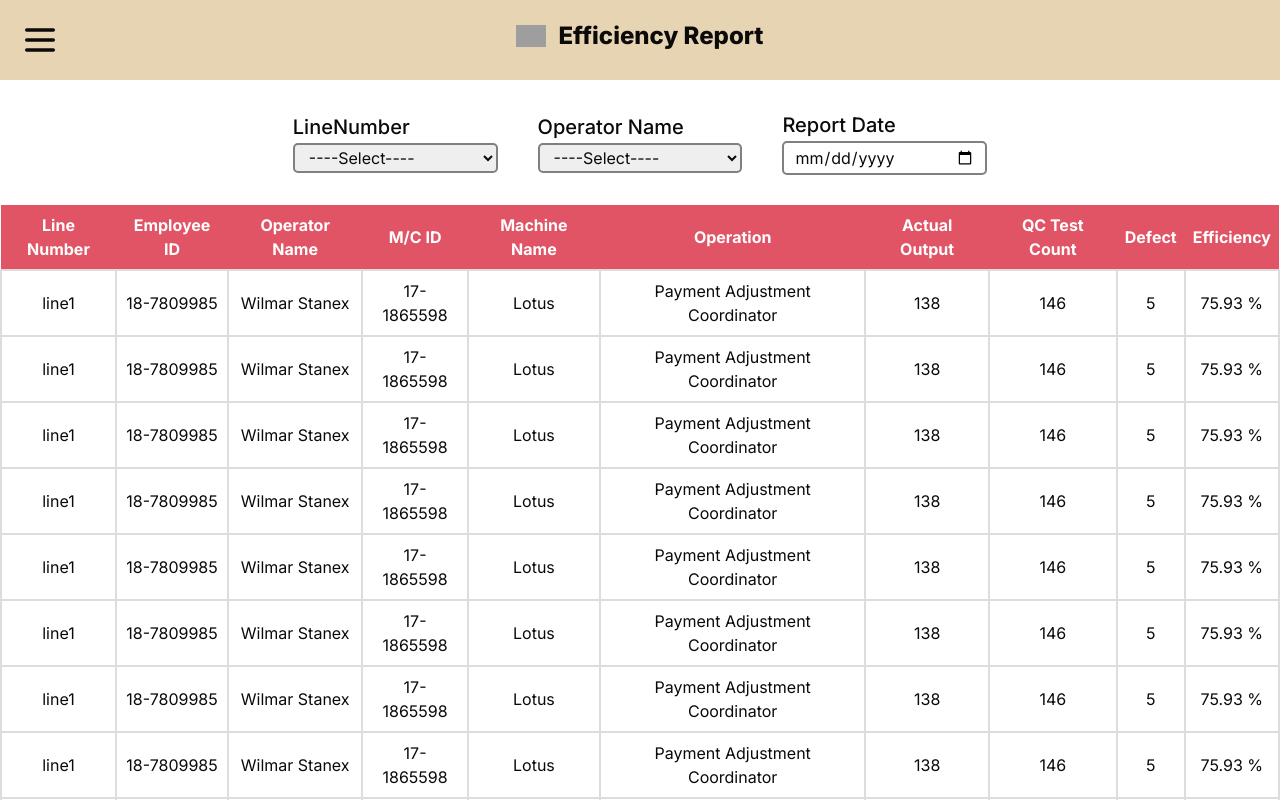
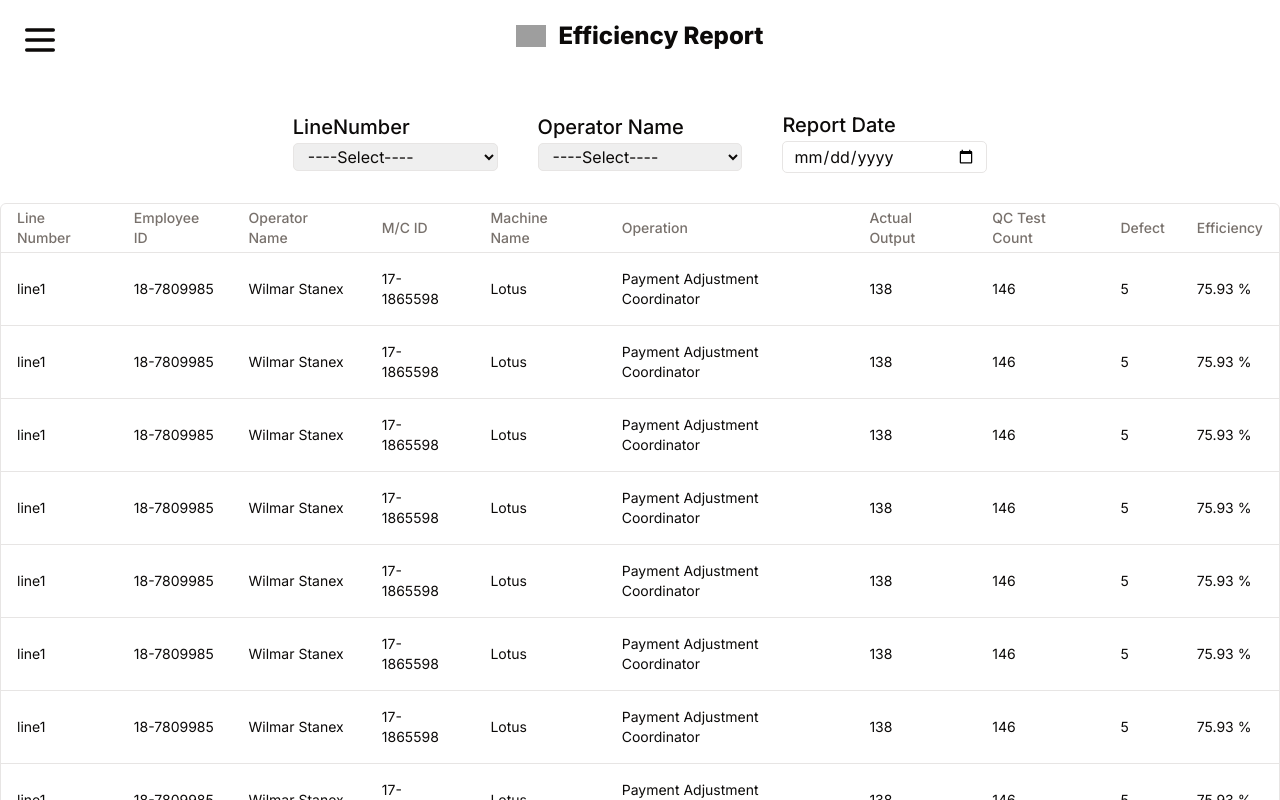
Before and after one commit to Febiecode/EfficiencyManagement, a Next.js app: page /efficiencyReport in a window 1280 px wide. Shown: the top 800 px of the page. Built offline with nearby package versions, Linux system fonts and the light colour scheme; grey boxes are pictures that could not be loaded.

Commit message:
Efficiency & Process Table

```diff
--- a/src/components/Navigation/NavBar.jsx
+++ b/src/components/Navigation/NavBar.jsx
@@ -34,7 +34,6 @@ const NavBar = () => {
 
     const Header = {
         'height': '80px',
-        'backgroundColor': '#E6D4B2',
     }
     return (
         <>
--- a/src/components/Table/Efficiency/EfficiencyTable.jsx
+++ b/src/components/Table/Efficiency/EfficiencyTable.jsx
@@ -6,6 +6,17 @@ import {
     flexRender,
     getFilteredRowModel
 } from '@tanstack/react-table'
+
+import {
+    Table,
+    TableBody,
+    TableCell,
+    TableHead,
+    TableHeader,
+    TableRow,
+} from "../../../components/ui/table"
+
+
 import mData from './MOCK_DATA.json'
 import { useMemo, useState } from 'react'
 
@@ -93,7 +104,7 @@ const EfficiencyTable = () => {
     });
 
     const inputStyle ={
-        border: '2px solid grey',
+        border: '1px solid #E7E5E4',
         borderRadius: '5px',
         padding: '2px 10px',
         outline: 'none'
@@ -193,43 +204,56 @@ const EfficiencyTable = () => {
 
             <div className='flex justify-center'>
                 <div className='overflow-x-auto'>
-                    <table classname="table-auto">
-                        <thead>
-                            {
-                                table.getHeaderGroups().map(headerGroup => (
-                                    <tr class="item" key={headerGroup.id}>
-                                        {headerGroup.headers.map(header => (
-                                            <th key={header.id}>
-                                                {header.isPlaceholder ? null : flexRender(
-                                                    header.column.columnDef.header,
-                                                    header.getContext()
-                                                )}
-                                            </th>
-                                        ))}
-                                    </tr>
+                <div className="rounded-md border">
+                        <Table>
+                            <TableHeader>
+                                {table.getHeaderGroups().map((headerGroup) => (
+                                    <TableRow key={headerGroup.id}>
+                                        {headerGroup.headers.map((header) => {
+                                            return (
+                                                <TableHead key={header.id}>
+                                                    {header.isPlaceholder
+                                                        ? null
+                                                        : flexRender(
+                                                            header.column.columnDef.header,
+                                                            header.getContext()
+                                                        )}
+                                                </TableHead>
+                                            )
+                                        })}
+                                    </TableRow>
                                 ))}
-                        </thead>
 
-                        <tbody>
-                            {
 
-                                filteredRows.map(row => (
-                                    <tr class="item" key={row.id}>
-                                        {row.getVisibleCells().map(cell => (
-                                            <td key={cell.id}>
-                                                {flexRender(cell.column.columnDef.cell, cell.getContext())}
-                                            </td>
-                                        ))}
-                                    </tr>
-                                ))
+                            </TableHeader>
+                            <TableBody>
+                                {filteredRows.length ? (
+                                    filteredRows.map((row) => (
+                                        <TableRow
+                                            key={row.id}
+                                            data-state={row.getIsSelected() && "selected"}
+                                        >
+                                            {row.getVisibleCells().map((cell) => (
+                                                <TableCell key={cell.id}>
+                                                    {flexRender(cell.column.columnDef.cell, cell.getContext())}
+                                                </TableCell>
+                                            ))}
+                                        </TableRow>
+                                    ))
+                                ) : (
+                                    <TableRow>
+                                        <TableCell colSpan={columns.length} className="h-24 text-center">
+                                            No results.
+                                        </TableCell>
+                                    </TableRow>
+                                )}
 
-                            }
-                        </tbody>
-                        <tfoot>
 
-                        </tfoot>
+                            </TableBody>
 
-                    </table>
+
+                        </Table>
+                    </div>
                 </div>
             </div>
             <div className='flex justify-center'>
--- a/src/components/Table/Process/Main.jsx
+++ b/src/components/Table/Process/Main.jsx
@@ -1,11 +1,9 @@
 'use client'
 import React, { useState, Fragment, useMemo } from "react";
 import Form from "./ProcessForm";
-import Table from "./ProcessTable";
-import mData from './MOCK_DATA.json'
+
 const Main = () => {
-    const data = useMemo(() => mData, []);
-  const [tableData, setTableData] = useState(data);
+
 
   const [formObject, setFormObject] = useState({
     processId: "",
@@ -40,7 +38,7 @@ const Main = () => {
         formObject={formObject}
         onFormSubmit={onFormSubmit}
       />
-      <Table tableData={tableData} />
+
     </Fragment>
   );
 }
--- a/src/components/Table/Process/ProcessForm.jsx
+++ b/src/components/Table/Process/ProcessForm.jsx
@@ -1,16 +1,23 @@
 "use client"
 
 import UseWindowSize from '../../../Hooks/UseWindowSize'
+import React, { useState, useMemo } from "react";
+
+import Table from "./ProcessTable";
+import mData from './MOCK_DATA.json'
+
 
 const ProcessForm = ({ onValChange, formObject, onFormSubmit }) => {
   const [windowWidth, setWindowWidth] = UseWindowSize();
+  const data = useMemo(() => mData, []);
+  const [tableData, setTableData] = useState(data);
 
   const inputStyle = {
-    border: '2px solid grey',
+    border: '2px solid #E7E5E4',
     borderRadius: '5px',
     padding: '2px 10px',
     outline: 'none',
-    backgroundColor: '#ddd',
+    backgroundColor: '#fff',
   }
 
   const label = {
@@ -93,9 +100,23 @@ const ProcessForm = ({ onValChange, formObject, onFormSubmit }) => {
     flexDirection: 'column',
     margin: '10px 0px',
     width: '100%',
-    justifyContent: 'center',
+    justifyContent: 'center',
     padding: '10px'
-  }
+  }
+
+  const downBtn = {
+    width: '100%',
+    display: 'flex',
+    flexDirection: 'row',
+    justifyContent: 'center',
+  }
+
+  const resDownBtn = {
+
+    display: 'flex',
+    flexDirection: 'column',
+    justifyContent: 'center',
+  }
 
 
   return (
@@ -126,7 +147,7 @@ const ProcessForm = ({ onValChange, formObject, onFormSubmit }) => {
             {/* lableInput */}
             <div style={windowWidth > 600 ? labelInput : reslabelInput}>
               <div>
-                <label for="processDescription" style={label}>Process Description</label>
+                <label for="processDescription" style={label}>ProcessDes..</label>
               </div>
               <div>
                 <input style={inputStyle}
@@ -203,25 +224,62 @@ const ProcessForm = ({ onValChange, formObject, onFormSubmit }) => {
       </div>
 
 
+      <Table tableData={tableData} />
+
+      <div style={windowWidth > 600 ? downBtn : resDownBtn}>
+      <div style={windowWidth > 600 ? innerWrapper : resInnerWrapper}>
+            <div style={windowWidth > 600 ? formBtn : resformBtn}>
+              <input
+                type="text"
+                onClick={onFormSubmit}
+                name="btn"
+                value="Edit Part Detail"
+              />
+            </div>
+
+            <div style={windowWidth > 600 ? formBtn : resformBtn}>
+              <input
+                type="text"
+                name="btn"
+                value="Edit Update Detail"
+              />
+            </div>
+
+            <div style={windowWidth > 600 ? formBtn : resformBtn}>
+              <input
+                type="text"
+                name="btn"
+                value="Close"
+              />
+            </div>
+          </div>
+      </div>
+
+
+
+
+
 
 
       <style jsx>{`
                 /* CSS for table */
                 input[name='btn']{
-                    width: 60%;
-                    padding: 10px 10px;
-                    background-color: #D8CFC4;
-                    font-size:16px;
+                    width: 70%;
+                    padding: 10px 6px;
+                    background-color: #ddd;
+                    font-size:14px;
                     border-radius: 5px;
                     font-weight: 500;
                     text-align: center;
+                    outline: none;
                 }
                 input[name='btn']:hover{
-                    background-color:#E15465;
+                    background-color: grey;
                     color: #fff;
-                    font-size:16px;
+                    font-size:14px;
                     border-radius: 5px;
                     font-weight: 500;
+                    cursor: pointer;
                 }
 
 
--- a/src/components/Table/Process/ProcessTable.jsx
+++ b/src/components/Table/Process/ProcessTable.jsx
@@ -1,3 +1,4 @@
+'use client'
 import React from 'react';
 
 
@@ -8,6 +9,9 @@ const ProcessTable = ({ tableData }) => {
     <>
       <div className='flex justify-center'>
         <div className='overflow-x-auto'>
+
+          <div className="rounded-md border">
+
           <table classname="table-auto">
             <thead>
               <tr>
@@ -43,47 +47,39 @@ const ProcessTable = ({ tableData }) => {
             </tfoot>
 
           </table>
+          </div>
+
         </div>
       </div>
 
 
       <style jsx>{`
                 /* CSS for table */
-                button{
-                    margin: 20px 5px;
-                    padding:5px 20px;
-                    background-color: #ddd;
-                    font-size:16px;
-                    border-radius: 5px;
-                    font-weight: 500;
-                }
-                button:hover{
-                    background-color:#E15465;
-                    color: #fff;
-                    font-size:16px;
-                    border-radius: 5px;
-                    font-weight: 500;
-                }
+
 
                 /* CSS for table header */
                 th {
-                  background-color: #E15465; /* Header background color */
-                  color: white; /* Header text color */
+                  background-color: #ffffff; /* Header background color */
+                  color: #78716C; /* Header text color */
                   padding: 8px;
-                  text-align: center;
-                  position: sticky;
+                  text-align: left;
+                  font-size: 14px;
+                  font-weight: 500;
+                  border-bottom: 1px solid #ddd;
                 }
 
-                /* CSS for table rows */
-                // tr:nth-child(even) {
-                //   background-color: #f2f2f2;
-                // }
 
                 /* CSS for table cell */
+                tr:hover{
+                  background-color: #FAFAF9;
+                }
                 td {
+                  color: #0C0A09;
+                  font-weight: 400;
+                  font-size: 14px;
                   padding: 8px;
-                  text-align: center;
-                  border: 2px solid #ddd;
+                  text-align: left;
+                  border-bottom: 1px solid #ddd;
                 }
 
             `}</style>
```
